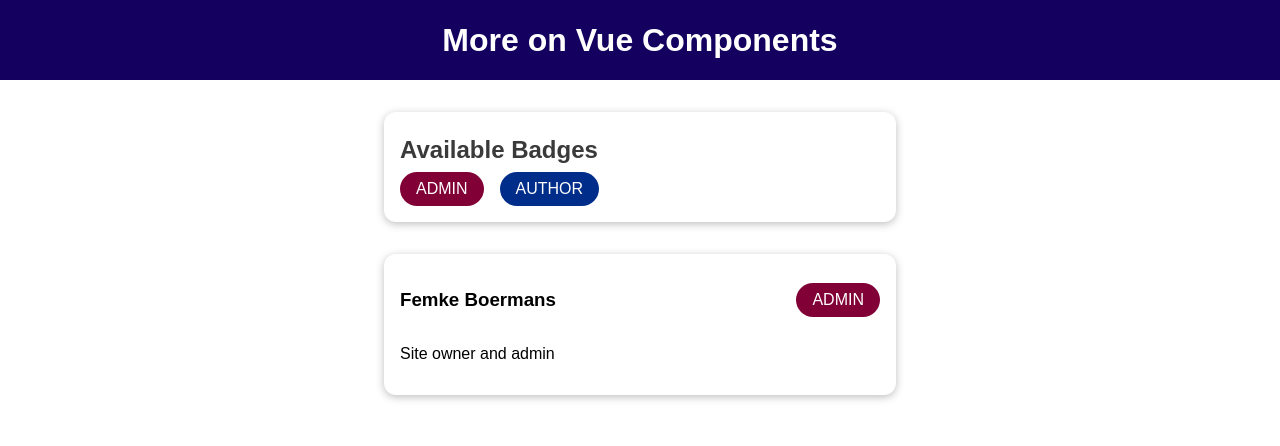
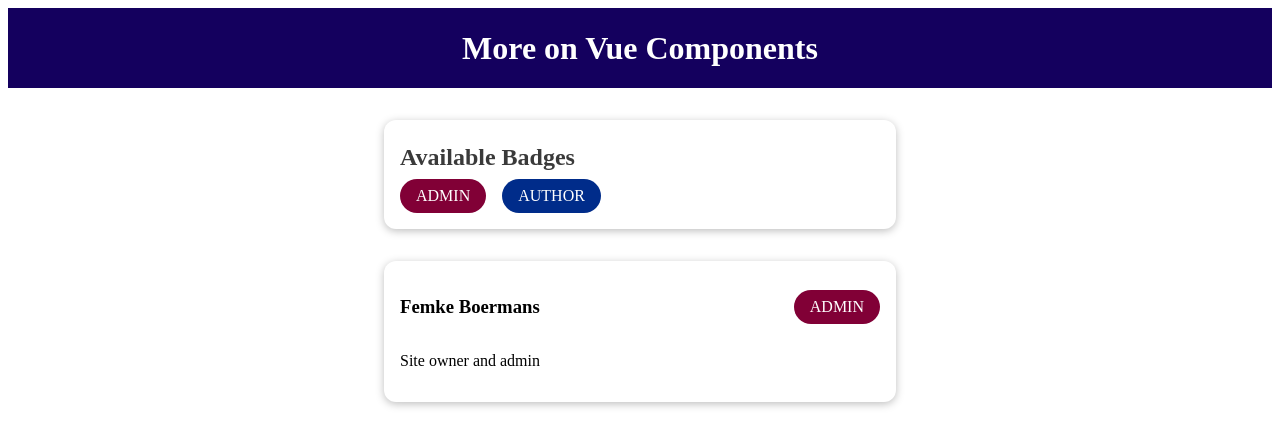
Before and after one commit to femkeboermans/component-practice, a Vue app: page / in a window 1280 px wide. Shown: the top 446 px of the page. Built offline with nearby package versions, Linux system fonts and the light colour scheme.

Commit message:
changed to scoped styling

```diff
--- a/src/App.vue
+++ b/src/App.vue
@@ -33,7 +33,7 @@
 };
 </script>
 
-<style>
+<style scoped>
 html {
   font-family: sans-serif;
 }
--- a/src/components/BadgeList.vue
+++ b/src/components/BadgeList.vue
@@ -12,7 +12,14 @@
   </section>
 </template>
 
-<style>
+<style scoped>
+section {
+  margin: 2rem auto;
+  max-width: 30rem;
+  border-radius: 12px;
+  box-shadow: 0 2px 8px rgba(0, 0, 0, 0.26);
+  padding: 1rem;
+}
 section h2 {
   margin: 0.5rem 0;
   color: #3a3a3a;
--- a/src/components/TheHeader.vue
+++ b/src/components/TheHeader.vue
@@ -4,7 +4,7 @@
   </header>
 </template>
 
-<style>
+<style scoped>
 header {
   width: 100%;
   height: 5rem;
--- a/src/components/UserInfo.vue
+++ b/src/components/UserInfo.vue
@@ -10,11 +10,11 @@
 
 <script>
 export default {
-  props: ['fullName', 'infoText', 'role'],
+  props: ["fullName", "infoText", "role"],
 };
 </script>
 
-<style>
+<style scoped>
 section {
   margin: 2rem auto;
   max-width: 30rem;
```
Also changed, not shown: src/components/BaseBadge.vue (+4 -4 lines), 1 other file (tests, documents, lock files or other folders). Lines whose indentation alone changed are shown as unchanged.
